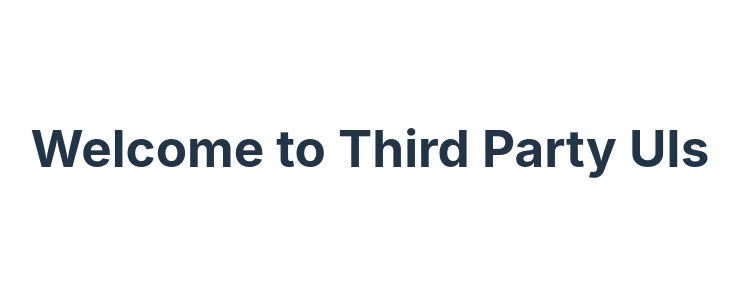
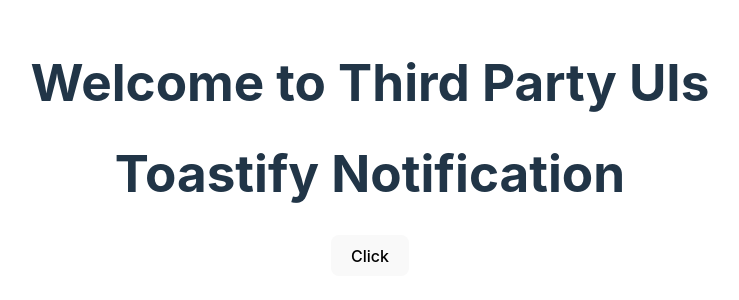
Before and after one commit to mujibulhaquetanim/componentGallery, a React (Vite) app in the folder third-party-uis/: page / in a window 1280 px wide. Shown: the part 252-552 px from the top of the page, without its empty margins (270-1009 px from the left). Built offline with nearby package versions, Linux system fonts and the light colour scheme.

Commit message:
toastify added with a basic button

```diff
--- a/third-party-uis/src/App.tsx
+++ b/third-party-uis/src/App.tsx
@@ -1,16 +1,14 @@
-import { useState } from 'react'
-import reactLogo from './assets/react.svg'
-import viteLogo from '/vite.svg'
-import './App.css'
+import React from "react";
+import "./App.css";
+import Toastify from "./Toastify/Toastify";
 
-function App() {
-  const [count, setCount] = useState(0)
-
+const App: React.FC = function () {
   return (
     <>
-    <h1>Welcome to Third Party UIs</h1>
+      <h1>Welcome to Third Party UIs</h1>
+      <Toastify />
     </>
-  )
-}
+  );
+};
 
-export default App
+export default App;
--- /dev/null
+++ b/third-party-uis/src/Toastify/Toastify.tsx
@@ -0,0 +1,21 @@
+import React from "react";
+import { ToastContainer, toast } from "react-toastify";
+import "react-toastify/dist/ReactToastify.css";
+
+const Toastify: React.FC = function () {
+  const buttonHandler = () => {
+    toast("Wow so easy!");
+  };
+  return (
+    <>
+      <h1>Toastify Notification</h1>
+      <button className="p-2 border-2 rounded-xl m-4" onClick={buttonHandler}>
+        Click
+      </button>
+
+      <ToastContainer />
+    </>
+  );
+};
+
+export default Toastify;
```
Also changed, not shown: third-party-uis/package.json (+8 -7 lines), 1 other file (tests, documents, lock files or other folders).
